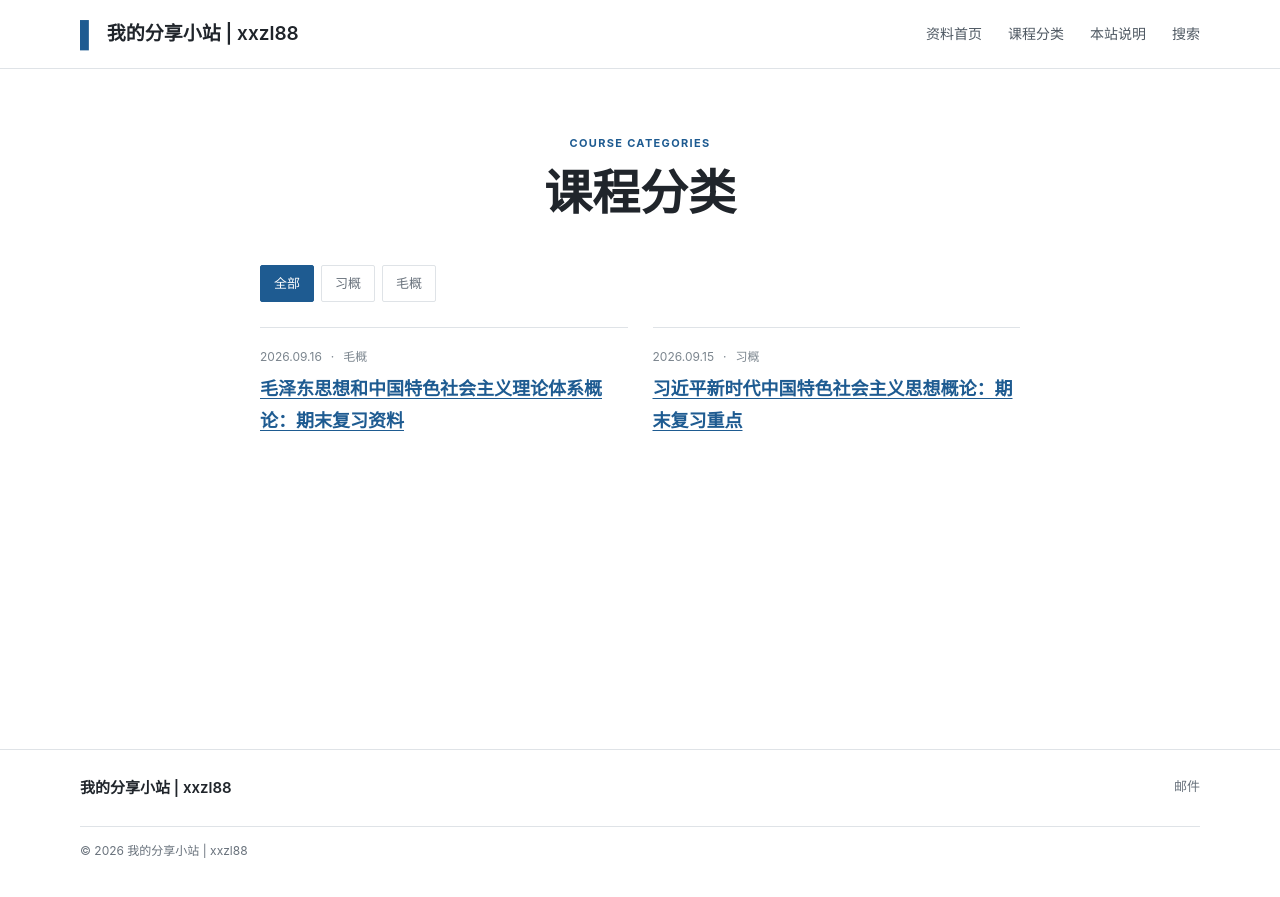
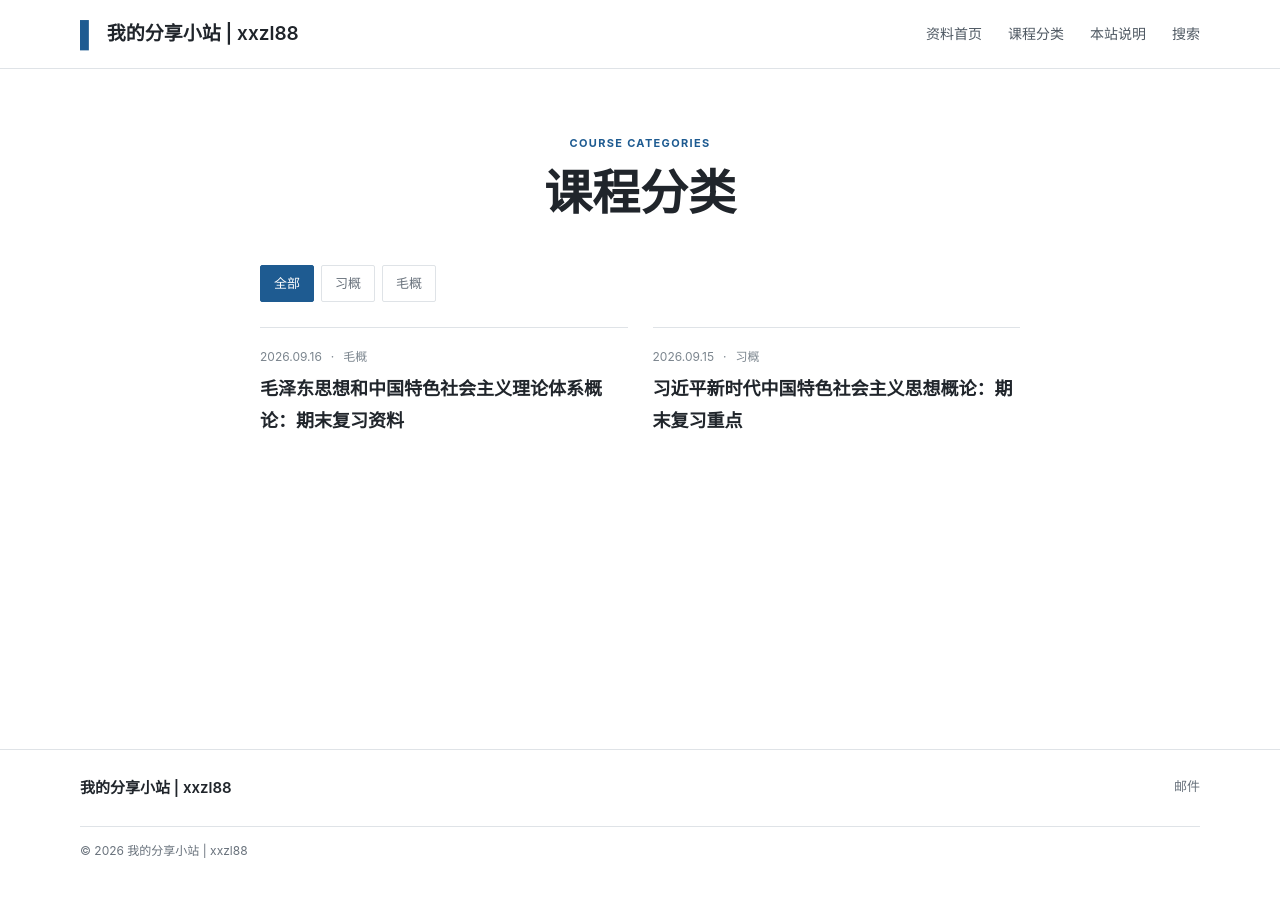
Before and after one commit to xxzl88/csu, a Jekyll site: the page built from topics.md, in a window 1280 px wide. Shown: the top 897 px of the page. Built offline with Jekyll 4.4.1, drawn with Linux system fonts in a browser that asks for light colours.

Commit message:
Update main.css

```diff
--- a/assets/css/main.css
+++ b/assets/css/main.css
@@ -65,7 +65,6 @@ a { color:inherit; text-decoration:none; }
 .article-body h2 { margin:40px 0 12px; font-size:25px; }
 .article-body h3 { margin:30px 0 10px; font-size:19px; }
 .article-body p { margin:0 0 20px; }
-.article-body a { color:var(--accent); text-decoration:underline; text-underline-offset:3px; }
 .article-body blockquote { border-left:3px solid var(--accent); margin:24px 0; padding:4px 18px; color:var(--muted); }
 .article-body code { background:var(--soft); padding:2px 5px; font-size:.9em; }
 .article-body pre { overflow:auto; border:1px solid var(--line); padding:16px; background:#f5f6f7; }
```
